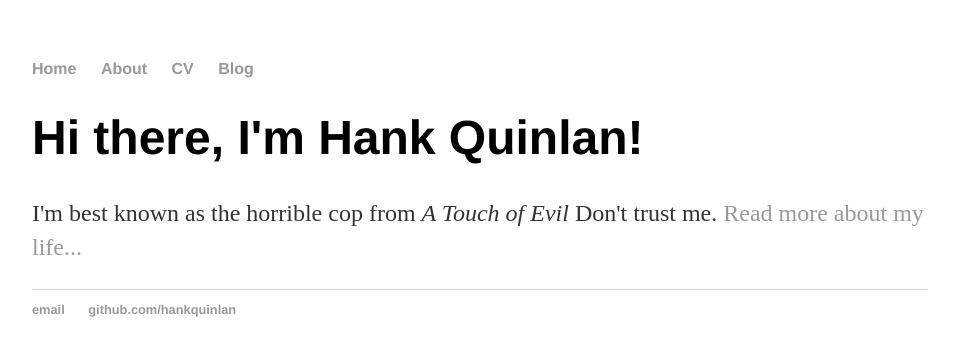
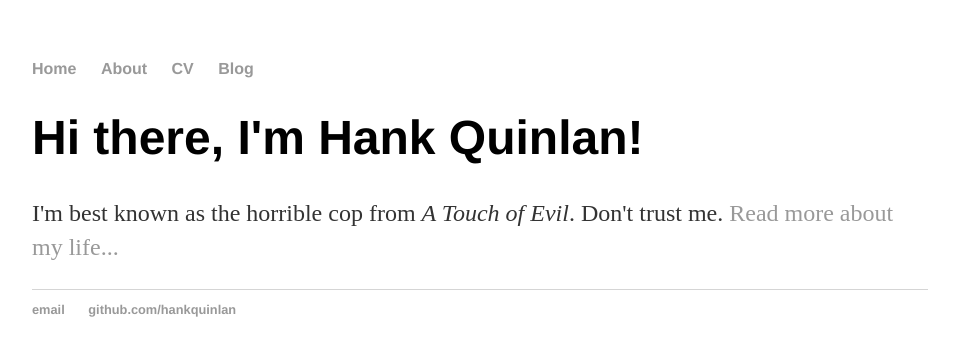
Before and after one commit to samiran1992/samiranmandal, a Jekyll site: the page built from index.html, in a window 1280 px wide. Shown: the top 356 px of the page, without its empty margins (160-1115 px from the left). Built offline with Jekyll 4.4.1, drawn with Linux system fonts in a browser that asks for light colours; part of the change alters nothing that is shown.

Commit message:
Add files via upload

```diff
--- a/index.html
+++ b/index.html
@@ -2,7 +2,8 @@
 layout: default
 title: Hank Quinlan, Horrible Cop
 ---
-<div class="blurb">
-	<h1>Hi there, I'm Hank Quinlan!</h1>
-	<p>I'm best known as the horrible cop from <em>A Touch of Evil</em> Don't trust me. <a href="/about">Read more about my life...</a></p>
-</div><!-- /.blurb -->
+
+		<div class="blurb">
+			<h1>Hi there, I'm Hank Quinlan!</h1>
+			<p>I'm best known as the horrible cop from <em>A Touch of Evil</em>. Don't trust me. <a href="/about">Read more about my life...</a></p>
+		</div>
```
Also changed, not shown: README.md, _config.yml (line endings or trailing spaces).
